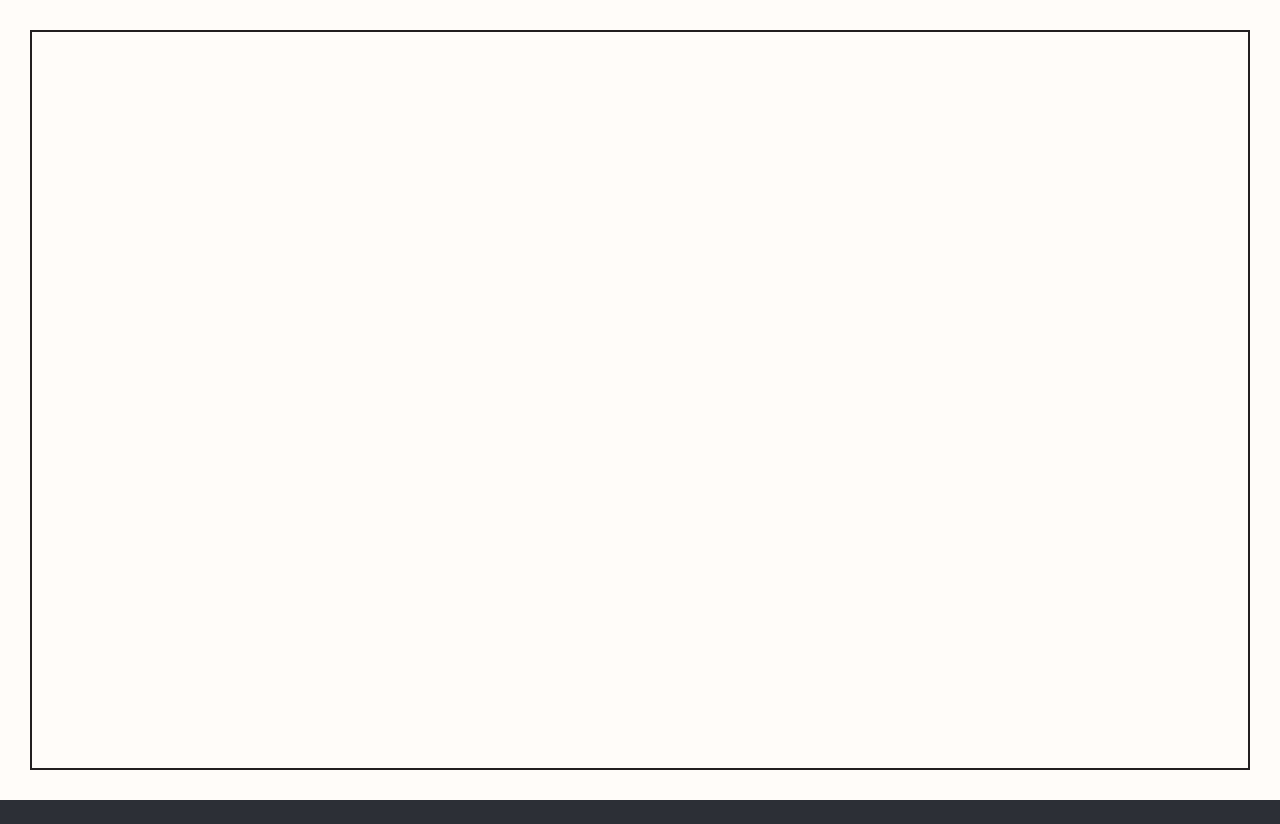
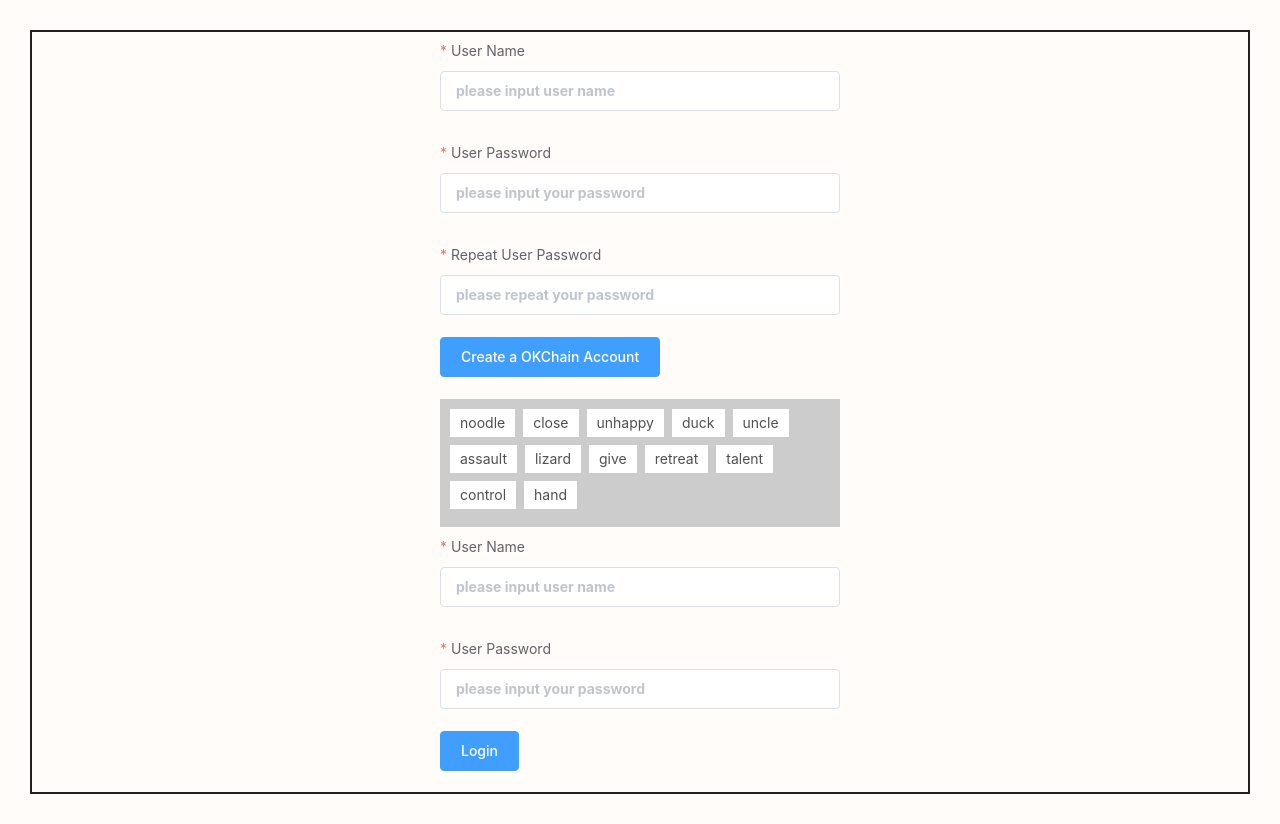
Before and after one commit to shellteo/myMix, a Nuxt app in the folder fe/: page / in a window 1280 px wide. Before the commit the page ends 800 px from the top, so only its background shows below. Built offline with nearby package versions, Linux system fonts and the light colour scheme.

Commit message:
add login

```diff
--- /dev/null
+++ b/fe/components/Login.vue
@@ -0,0 +1,78 @@
+<template>
+  <div class="login-card">
+    <el-form
+      ref="loginForm"
+      :model="loginForm"
+      :rules="loginRules"
+      class="ss-form"
+      @submit.native.prevent
+    >
+      <el-form-item prop="username" label="User Name">
+        <el-input
+          v-model="loginForm.username"
+          placeholder="please input user name"
+        />
+      </el-form-item>
+      <el-form-item prop="password" label="User Password">
+        <el-input
+          v-model="loginForm.password"
+          placeholder="please input your password"
+          type="password"
+          show-password
+        />
+      </el-form-item>
+      <el-form-item class="ss-btn">
+        <el-button type="primary" native-type="submit" @click="submitLoginForm">
+          Login
+        </el-button>
+      </el-form-item>
+    </el-form>
+  </div>
+</template>
+
+<script>
+export default {
+  data() {
+    return {
+      loginForm: {
+        username: '',
+        password: '',
+        rePassword: ''
+      },
+      loginRules: {
+        username: [
+          {
+            required: true,
+            message: '1',
+            trigger: ''
+          }
+        ],
+        password: [
+          {
+            required: true,
+            message: '1',
+            trigger: ''
+          },
+          {
+            min: 8,
+            max: 16,
+            message: '1',
+            trigger: ''
+          }
+        ]
+      }
+    }
+  },
+  computed: {},
+  methods: {
+    submitLoginForm() {}
+  }
+}
+</script>
+
+<style scoped lang="scss">
+.login-card {
+  max-width: 400px;
+  margin: 0 auto;
+}
+</style>
--- /dev/null
+++ b/fe/components/Reg.vue
@@ -0,0 +1,109 @@
+<template>
+  <div class="login-card">
+    <el-form
+      ref="loginForm"
+      :model="loginForm"
+      :rules="loginRules"
+      class="ss-form"
+      @submit.native.prevent
+    >
+      <el-form-item prop="username" label="User Name">
+        <el-input
+          v-model="loginForm.username"
+          placeholder="please input user name"
+        />
+      </el-form-item>
+      <el-form-item prop="password" label="User Password">
+        <el-input
+          v-model="loginForm.password"
+          placeholder="please input your password"
+          type="password"
+          show-password
+        />
+      </el-form-item>
+      <el-form-item prop="password" label="Repeat User Password">
+        <el-input
+          v-model="loginForm.rePassword"
+          placeholder="please repeat your password"
+          type="password"
+          show-password
+        />
+      </el-form-item>
+      <el-form-item class="ss-btn">
+        <el-button type="primary" native-type="submit" @click="submitLoginForm">
+          Create a OKChain Account
+        </el-button>
+      </el-form-item>
+    </el-form>
+    <div class="mnemonic">
+      <span v-for="(item, key) of mnemonicArr" :key="key" class="mnemonic-item">
+        {{ item }}
+      </span>
+    </div>
+  </div>
+</template>
+
+<script>
+export default {
+  data() {
+    return {
+      loginForm: {
+        username: '',
+        password: '',
+        rePassword: ''
+      },
+      loginRules: {
+        username: [
+          {
+            required: true,
+            message: '1',
+            trigger: ''
+          }
+        ],
+        password: [
+          {
+            required: true,
+            message: '1',
+            trigger: ''
+          },
+          {
+            min: 8,
+            max: 16,
+            message: '1',
+            trigger: ''
+          }
+        ]
+      },
+      mnemonic: 'noodle close unhappy duck uncle assault lizard give retreat talent control hand'
+    }
+  },
+  computed: {
+    mnemonicArr() {
+      return this.mnemonic.split(' ')
+    }
+  },
+  methods: {
+    submitLoginForm() {}
+  }
+}
+</script>
+
+<style scoped lang="scss">
+.login-card {
+  max-width: 400px;
+  margin: 0 auto;
+}
+.mnemonic {
+  background: #cccccc;
+  padding: 10px;
+  span.mnemonic-item {
+    background: #fff;
+    display: inline-block;
+    color: #505050;
+    padding: 4px 10px;
+    margin-right: 8px;
+    margin-bottom: 8px;
+    font-size: 14px;
+  }
+}
+</style>
--- a/fe/pages/index.vue
+++ b/fe/pages/index.vue
@@ -3,6 +3,8 @@
     <div id="site-wrapper" style="opacity: 1; transform: translate(0px, 0px);">
       <!-- <g-header /> -->
       <div id="site-inner" data-page-container="true">
+        <Reg />
+        <Login />
       </div>
       <!-- <g-footer /> -->
     </div>
@@ -10,72 +12,28 @@
 </template>
 
 <script>
-import { mapState } from 'vuex'
-import { isEmptyAddress } from '@/utils/index'
-// import socialMoneyContractInstace from '@/api/eth/contract.js'
+import Reg from '@/components/Reg'
+import Login from '@/components/Login'
 export default {
-  computed: {
-    ...mapState(['token']),
-    noToken() {
-      return isEmptyAddress(this.token.tokenAddress)
+  components: {
+    Reg,
+    Login
+  },
+  data() {
+    return {
     }
   },
-  methods: {}
+  computed: {
+  },
+  methods: {
+    submitLoginForm() {}
+  }
 }
 </script>
 
 <style scoped lang="scss" >
-.font-center {
-  text-align: center;
-  color: #26498d;
-}
-.issue-section {
-  text-align: left;
-  li {
-    margin: 1rem 0;
-  }
-}
-.a-issue {
-  color:#26498d;
-  text-decoration: underline;
-}
-.site-title {
-  .site-logo {
-    font-size: 4rem;
-  }
-}
-.human-coin {
-  display: flex;
-  align-items: center;
-  justify-content: center;
-  .coin {
-    width: 5rem;
-    height: 5rem;
-    background: url(../assets/coin.png);
-    background-repeat: no-repeat;
-    background-size: 100%;
-    display: flex;
-    align-items: center;
-    justify-content: center;
-  }
-  .fh {
-      font-size: 4rem;
-      margin: 0 10px;
-  }
-  .p1 {
-      width: 5rem;
-  }
-  .p2 {
-      width: 5rem;
-  }
-  .icon {
-      font-size: 4rem;
-  }
-  .icon2 {
-      font-size: 3rem;
-  }
-}
-.card-special-border {
-  border: 2px #231f20 dashed;
+.login-card {
+  max-width: 400px;
+  margin: 0 auto;
 }
 </style>
--- a/fe/plugins/element-ui.js
+++ b/fe/plugins/element-ui.js
@@ -6,7 +6,11 @@
   Loading,
   Message,
   Tabs,
-  TabPane
+  TabPane,
+  Form,
+  FormItem,
+  Input,
+  Button
 } from 'element-ui'
 
 import CollapseTransition from 'element-ui/lib/transitions/collapse-transition'
@@ -17,6 +21,10 @@
   .use(Loading.directive)
   .use(Tabs)
   .use(TabPane)
+  .use(Input)
+  .use(Button)
+  .use(Form)
+  .use(FormItem)
 Vue.component(CollapseTransition.name, CollapseTransition)
 
 Vue.prototype.$loading = Loading.service
```
Also changed, not shown: 2 other files (tests, documents, lock files or other folders).
